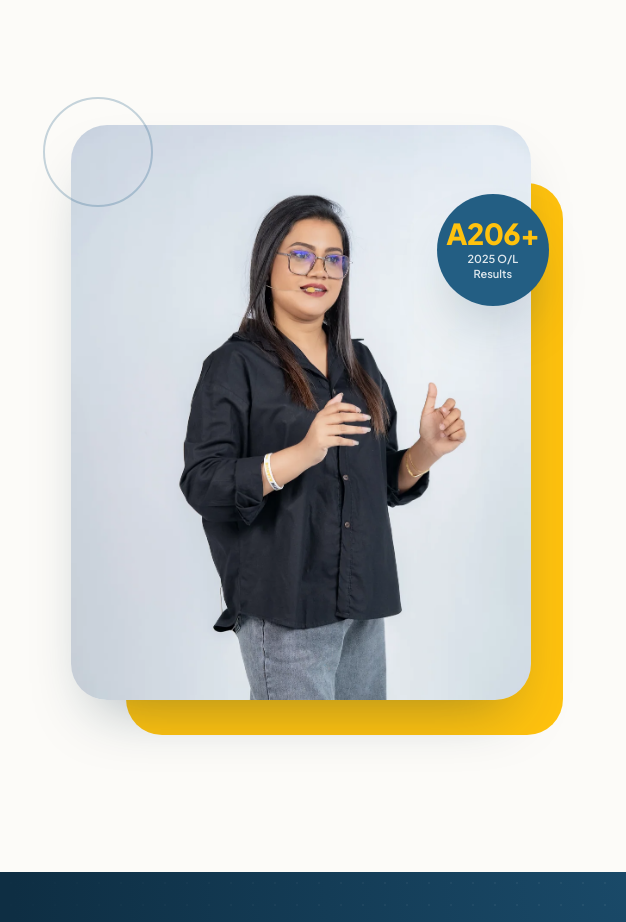
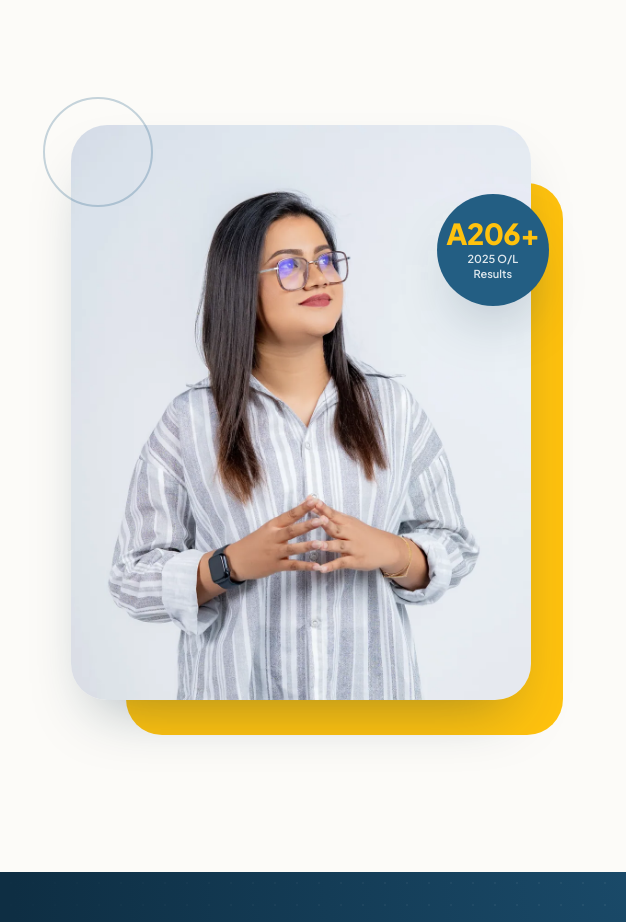
Before and after one commit to KING-UPE/SinhalaKW, a plain HTML site: page index.html in a window 1280 px wide. Shown: the part 900-1822 px from the top of the page, 0-626 px from the left. Drawn offline with Linux system fonts and the light colour scheme.

Commit message:
feat(about): new teacher photo for the About section

```diff
--- a/index.html
+++ b/index.html
@@ -220,7 +220,7 @@
         <div class="about-media reveal">
           <span class="about-block" aria-hidden="true"></span>
           <span class="about-ring" aria-hidden="true"></span>
-          <img src="assets/optimized/teacher/teacher_friendly.webp" alt="කෞෂල්‍යා වික්‍රමාරච්චි ගුරුතුමිය" loading="lazy" width="1067" height="1600">
+          <img src="assets/optimized/teacher/teacher_about.webp" alt="කෞෂල්‍යා වික්‍රමාරච්චි ගුරුතුමිය" loading="lazy" width="1000" height="1250">
           <div class="about-stamp">
             <span class="stamp-big">A206+</span>
             <span class="stamp-small">2025 O/L<br>Results</span>
```
Also changed, not shown: assets/optimized/teacher/teacher_about.webp (added).
